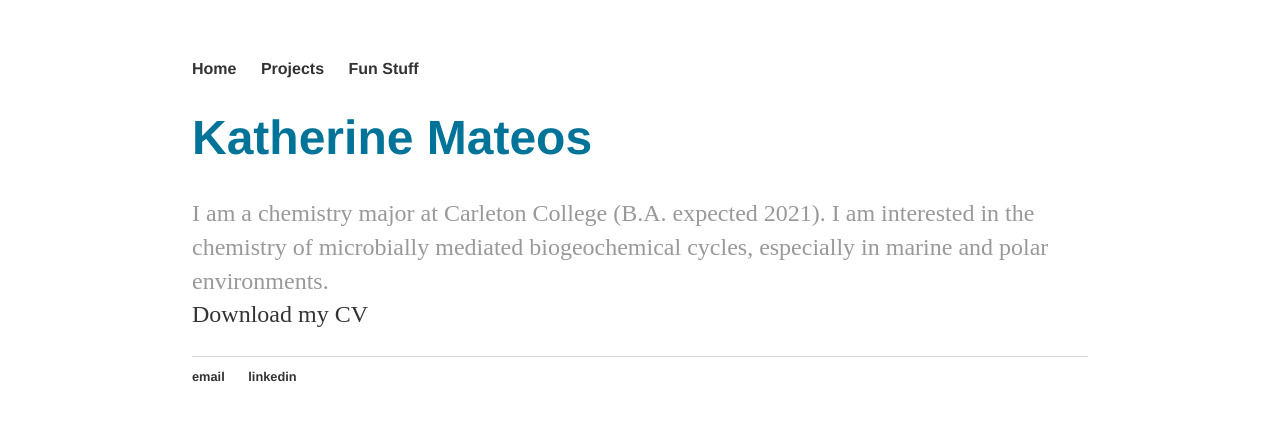
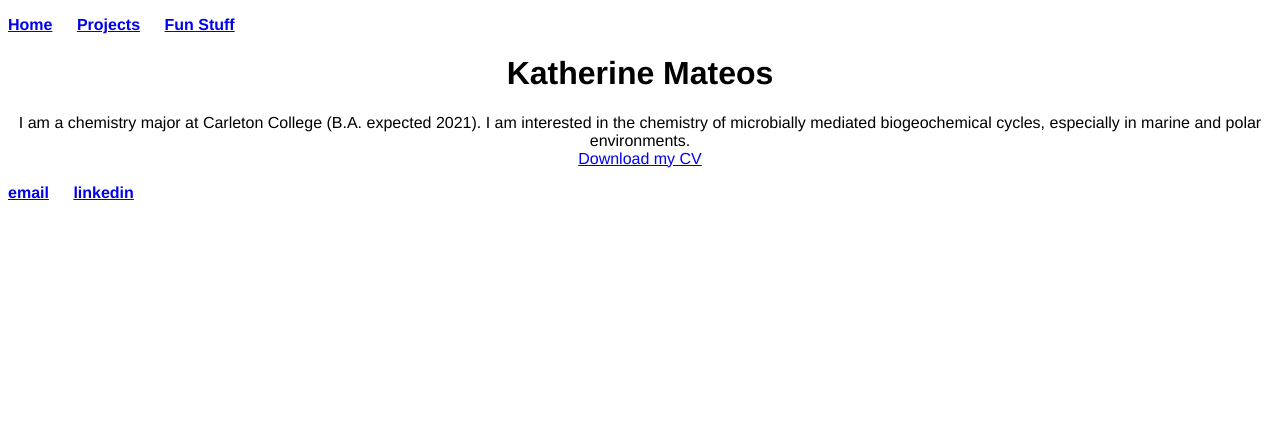
Before and after one commit to kcmateos/kcmateos.github.io, a Jekyll site: the page index.html, which Jekyll copies as it is, in a window 1280 px wide. Shown: the top 421 px of the page. Built offline with Jekyll 4.4.1, drawn with Linux system fonts in a browser that asks for light colours.

Commit message:
Update index.html

```diff
--- a/index.html
+++ b/index.html
@@ -4,7 +4,30 @@
 		<meta charset="utf-8">
 		<title>Katherine Mateos</title>
 		<!-- link to main stylesheet -->
-		<link rel="stylesheet" type="text/css" href="/css/main.css">
+		<!--<link rel="stylesheet" type="text/css" href="/css/main.css">-->
+		<style>
+		h1 {
+			text-align: center;
+			font-family:'Helvetica', 'Arial', 'Sans-Serif';
+			}
+		p {
+			text-align: center;
+			font-family:'Helvetica', 'Arial', 'Sans-Serif';
+			}
+		nav ul, footer ul {
+   			font-family:'Helvetica', 'Arial', 'Sans-Serif';
+    			padding: 0px;
+    			list-style: none;
+    			font-weight: bold;
+			color: rgb (4, 171, 217);
+			}
+		nav ul li, footer ul li {
+    			display: inline;
+    			margin-right: 20px;
+			color: rgb (4, 171, 217);
+			}
+
+		</style>
 	</head>
 	<body>
 		<nav>
```
